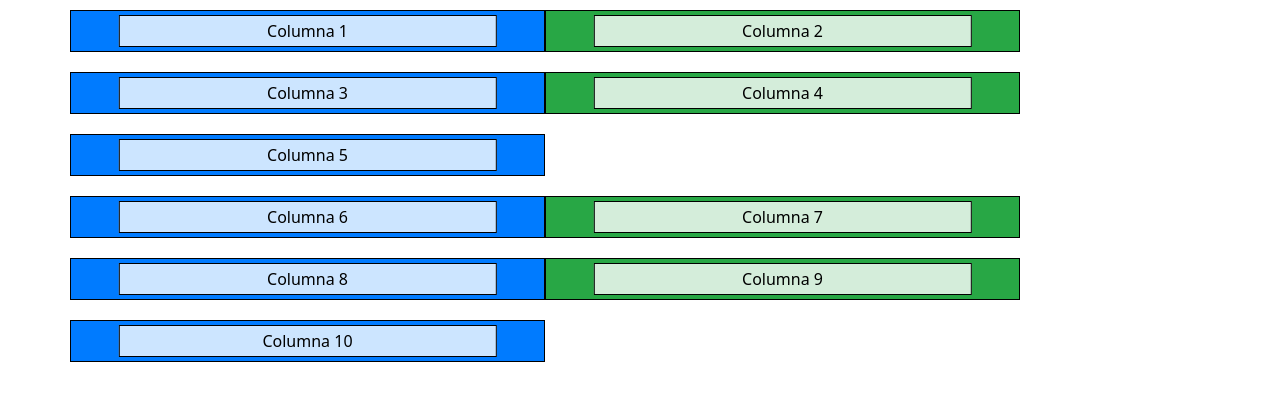
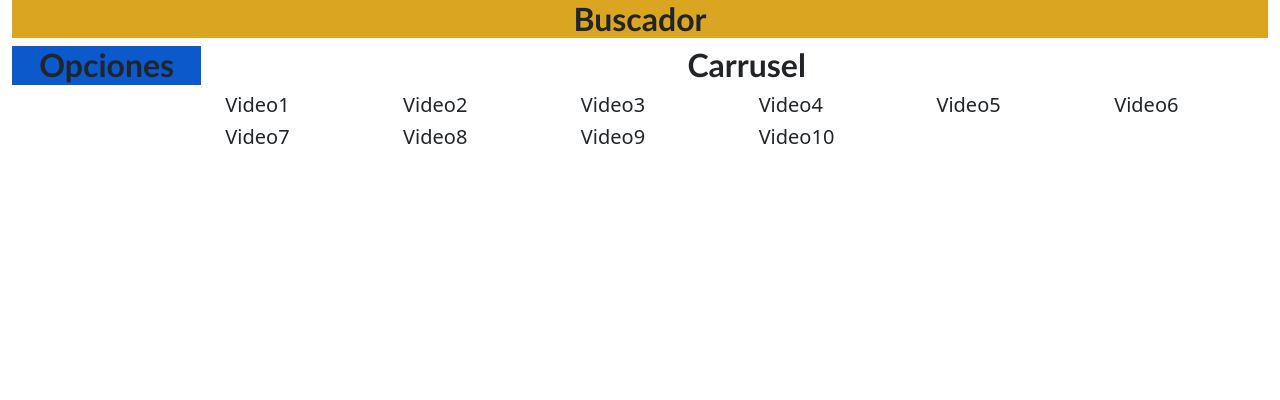
Before and after one commit to enrykid/faketiktok, a plain HTML site: page index.html in a window 1280 px wide. Drawn offline with nearby package versions, Linux system fonts and the light colour scheme.

Commit message:
Update index.html

```diff
--- a/index.html
+++ b/index.html
@@ -9,42 +9,65 @@
     <link rel="stylesheet" href="css/estilos.css">
   </head>
   <body>
-    <div class="container">
+    <div class="container-fluid">
         <div class="row">
-            <div class="col-lg-5 col-md-4 col-1 custom-col">
-                <div class="inner-box">Columna 1</div>
+            <div class="col-12 col-sm-12 col-md-12 col-lg-12 col-xl-12 col-xxl-12 Buscador">
+                <h1 style="background-color: goldenrod;font-family: 'Trebuchet MS', 'Lucida Sans Unicode', 'Lucida Grande', 'Lucida Sans', Arial, sans-serif; font-size: xx-large; font-weight: bolder; text-align: center;">Buscador</h1>
             </div>
-            <div class="col-lg-5 col-md-4 col-1 custom-col">
-                <div class="inner-box">Columna 2</div>
+            <div class="col-1 col-sm-1 col-md-1 col-lg-1 col-xl-2 col-xxl-2 Opciones">
+              <h2 style="background-color:rgb(12, 89, 204);font-family: 'Trebuchet MS', 'Lucida Sans Unicode', 'Lucida Grande', 'Lucida Sans', Arial, sans-serif; font-size: xx-large; font-weight: bolder; text-align: center;">Opciones</h2>
           </div>
-            <div class="col-lg-5 col-md-4 col-1 custom-col">
-                <div class="inner-box">Columna 3</div>
+          <div class="col-11 col-sm-11 col-md-11 col-lg-11 col-xl-10 col-xxl-10 Carrusel">
+            <h3 style="font-family: 'Trebuchet MS', 'Lucida Sans Unicode', 'Lucida Grande', 'Lucida Sans', Arial, sans-serif; font-size: xx-large; font-weight: bolder; text-align: center;">Carrusel</h3>
+
+            <div class="row">
+
+                <div class="caja1 col-6 col-sm-6 col-md-4 col-lg-4 col-xl-2 col-xxl-2">
+                  <h5>Video1</h5>
+
                 </div>
-            <div class="col-lg-5 col-md-4 col-1 custom-col">
-                <div class="inner-box">Columna 4</div>
+                <div class="caja2 col-6 col-sm-6 col-md-4 col-lg-4 col-xl-2 col-xxl-2">
+                  <h5>Video2</h5>
+
                 </div>
-            <div class="col-lg-5 col-md-4 col-1 custom-col">
-                <div class="inner-box">Columna 5</div>
+                <div class="caja3 col-6 col-sm-6 col-md-4 col-lg-4 col-xl-2 col-xxl-2">
+                  <h5>Video3</h5>
+
                 </div>
+                <div class="caja4 col-6 col-sm-6 col-md-4 col-lg-4 col-xl-2 col-xxl-2">
+                  <h5>Video4</h5>
+
                 </div>
-        <div class="row">
-            <div class="col-lg-5 col-md-4 col-1 custom-col">
-                <div class="inner-box">Columna 6</div>
+                <div class="caja5 col-6 col-sm-6 col-md-4 col-lg-4 col-xl-2 col-xxl-2">
+                  <h5>Video5</h5>
                 </div>
-            <div class="col-lg-5 col-md-4 col-1 custom-col">
-                <div class="inner-box">Columna 7</div>
+                  <div class="caja6 col-6 col-sm-6 col-md-4 col-lg-4 col-xl-2 col-xxl-2">
+                    <h5>Video6</h5>
+
                   </div>
-            <div class="col-lg-5 col-md-4 col-1 custom-col">
-                <div class="inner-box">Columna 8</div>
+                  <div class="caja7 col-6 col-sm-6 col-md-4 col-lg-4 col-xl-2 col-xxl-2">
+                    <h5>Video7</h5>
+
                   </div>
-            <div class="col-lg-5 col-md-4 col-1 custom-col">
-                <div class="inner-box">Columna 9</div>
+                  <div class="caja8 col-6 col-sm-6 col-md-4 col-lg-4 col-xl-2 col-xxl-2">
+                    <h5>Video8</h5>
+
                   </div>
-            <div class="col-lg-5 col-md-4 col-1 custom-col">
-                <div class="inner-box">Columna 10</div>
+                  <div class="caja9 col-6 col-sm-6 col-md-4 col-lg-4 col-xl-2 col-xxl-2">
+                    <h5>Video9</h5>
+
                   </div>
-        </div>
+                  <div class="caja10 col-6 col-sm-6 col-md-4 col-lg-4 col-xl-2 col-xxl-2">
+                    <h5>Video10</h5>
+
+
             </div>
 
-    <script src="https://stackpath.bootstrapcdn.com/bootstrap/5.3.0/js/bootstrap.bundle.min.js"></script>
-</body></html>
+
+            </div>
+
+         </div>
+
+    <script src="https://cdn.jsdelivr.net/npm/bootstrap@5.3.3/dist/js/bootstrap.bundle.min.js" integrity="sha384-YvpcrYf0tY3lHB60NNkmXc5s9fDVZLESaAA55NDzOxhy9GkcIdslK1eN7N6jIeHz" crossorigin="anonymous"></script>
+  </body>
+</html>
```
Lines whose indentation alone changed are shown as unchanged.
